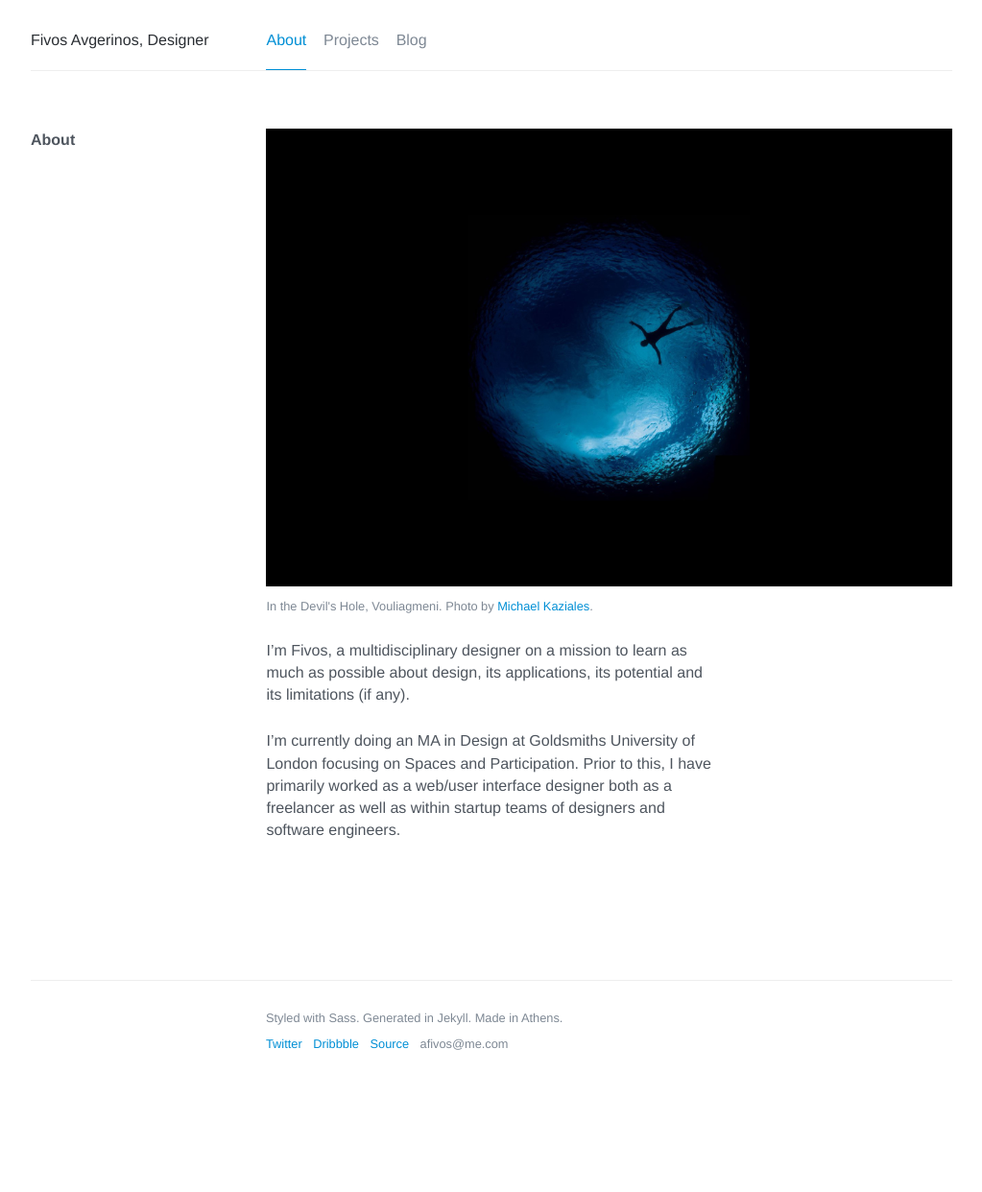
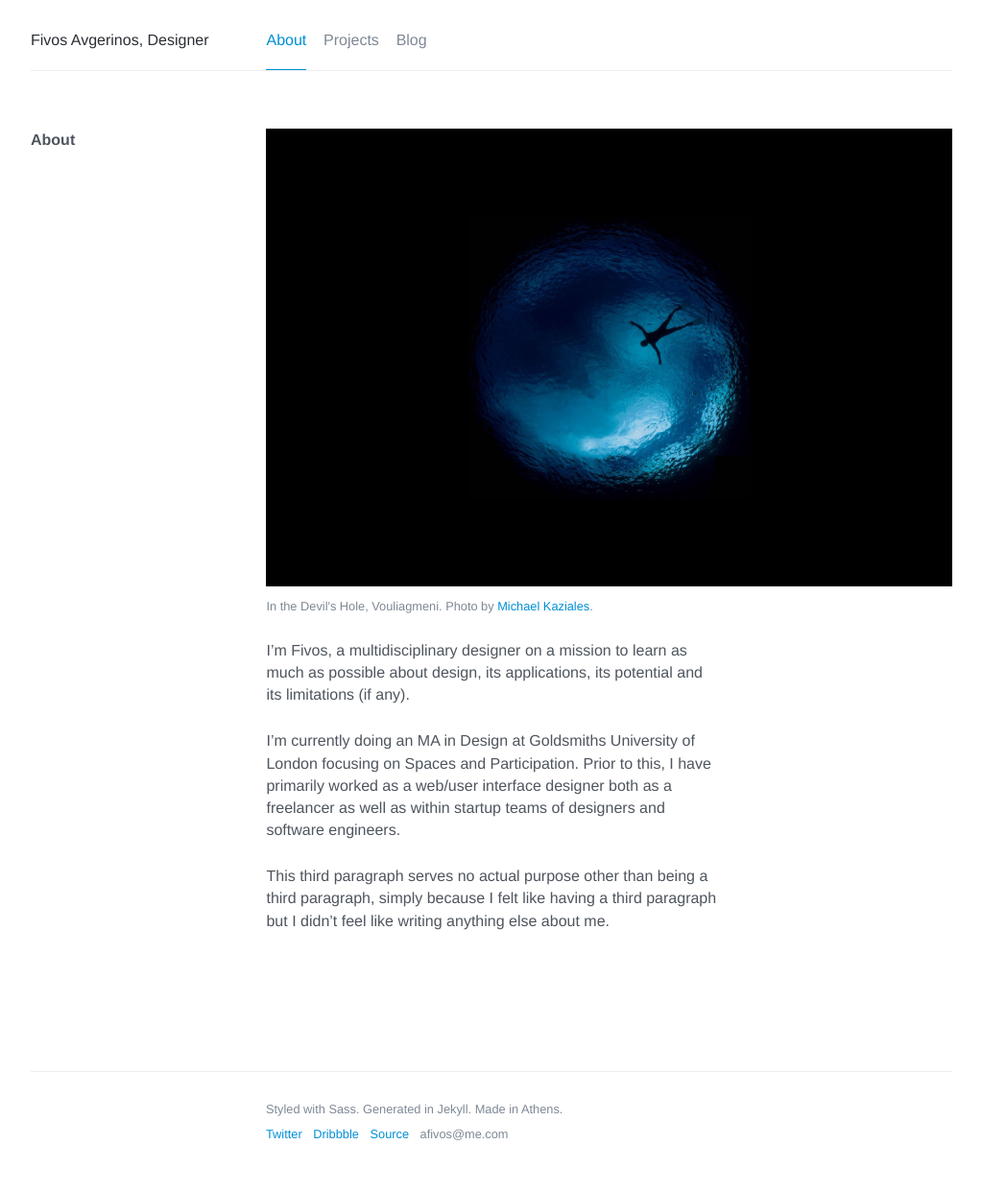
Before and after one commit to afivos/afivos.com, a Jekyll site: the page built from index.md, in a window 1280 px wide. Shown: the whole page at 96% size, without its empty margins (128-1151 px from the left). Built offline with Jekyll 4.4.1, drawn with Linux system fonts in a browser that asks for light colours; nearby versions of some CDN libraries; comment, search, counter and statistics services are not loaded; before the commit the page ends 1147 px from its top, so only the background shows below that.

Commit message:
Update bio: third paragraph!

```diff
--- a/index.md
+++ b/index.md
@@ -10,3 +10,5 @@
 I’m Fivos, a multidisciplinary designer on a mission to learn as much as possible about design, its applications, its potential and its limitations (if any).
 
 I'm currently doing an MA in Design at Goldsmiths University of London focusing on Spaces and Participation. Prior to this, I have primarily worked as a web/user interface designer both as a freelancer as well as within startup teams of designers and software engineers.
+
+This third paragraph serves no actual purpose other than being a third paragraph, simply because I felt like having a third paragraph but I didn't feel like writing anything else about me.
```
